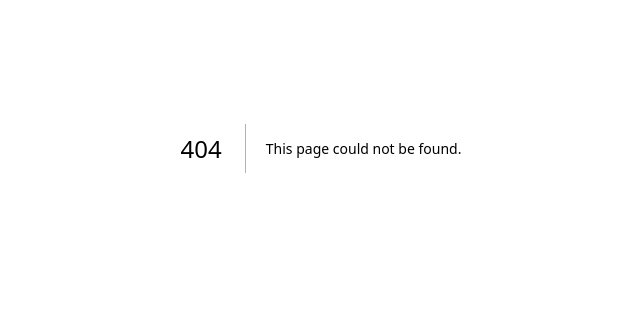
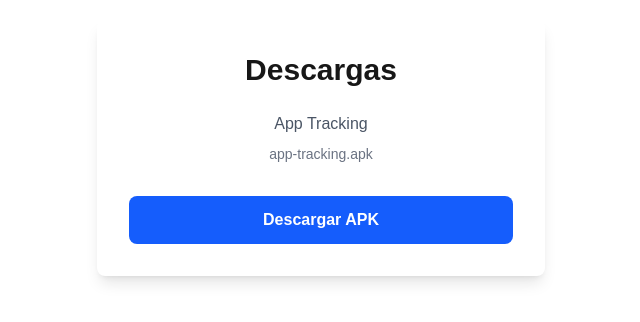
Before and after one commit to developer-titan/portal-titan, a Next.js app: page /descargas in a window 1280 px wide. Before the commit this address had no page. Shown: the part 252-574 px from the top of the page, without its empty margins (319-959 px from the left). Built offline with nearby package versions, Linux system fonts and the light colour scheme.

Commit message:
Se sube archivo de aplicación de tracking para descargar

```diff
--- /dev/null
+++ b/src/app/descargas/page.jsx
@@ -0,0 +1,30 @@
+"use client";
+
+export default function DescargasPage() {
+  const handleDownload = () => {
+    const link = document.createElement('a');
+    link.href = '/files/app-tracking.apk';
+    link.download = 'app-tracking.apk';
+    document.body.appendChild(link);
+    link.click();
+    document.body.removeChild(link);
+  };
+
+  return (
+    <div className="flex flex-col items-center justify-center min-h-screen p-8">
+      <div className="max-w-md w-full bg-white rounded-lg shadow-lg p-8">
+        <h1 className="text-3xl font-bold text-center mb-6">Descargas</h1>
+        <div className="text-center mb-8">
+          <p className="text-gray-600 mb-2">App Tracking</p>
+          <p className="text-sm text-gray-500">app-tracking.apk</p>
+        </div>
+        <button
+          onClick={handleDownload}
+          className="w-full bg-blue-600 hover:bg-blue-700 text-white font-semibold py-3 px-6 rounded-lg transition duration-200 ease-in-out transform hover:scale-105"
+        >
+          Descargar APK
+        </button>
+      </div>
+    </div>
+  );
+}
```
Also changed, not shown: 1 other file (tests, documents, lock files or other folders).
